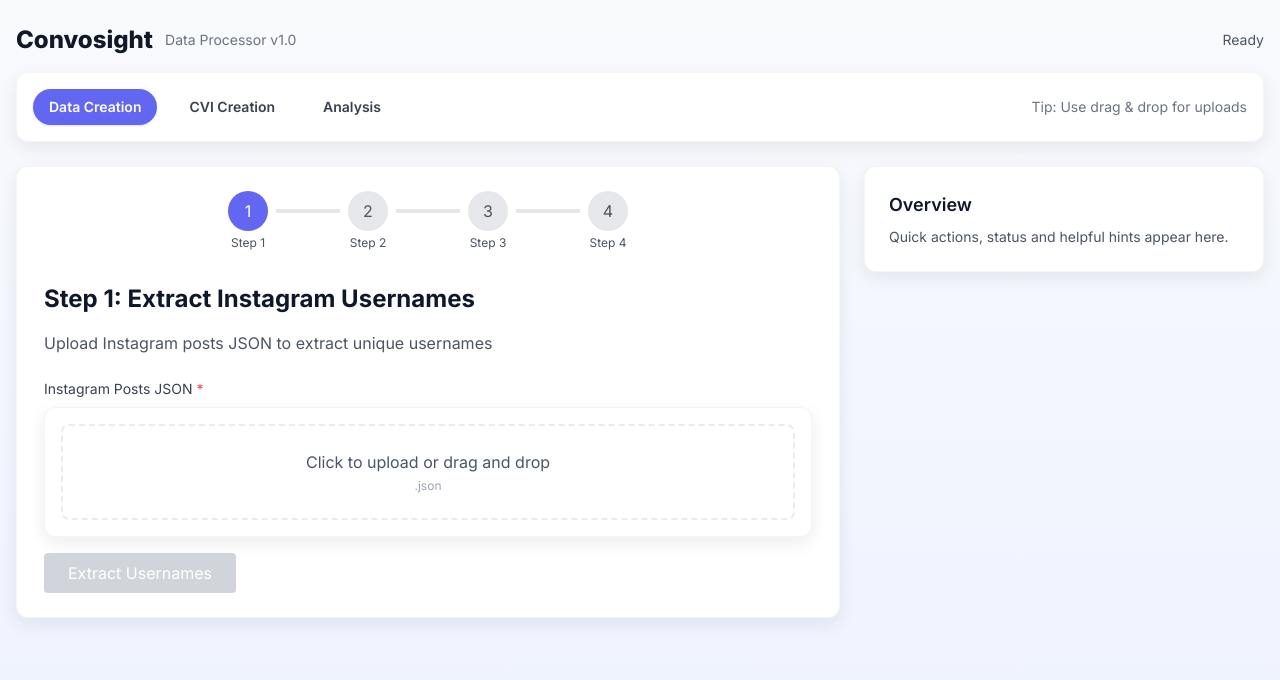
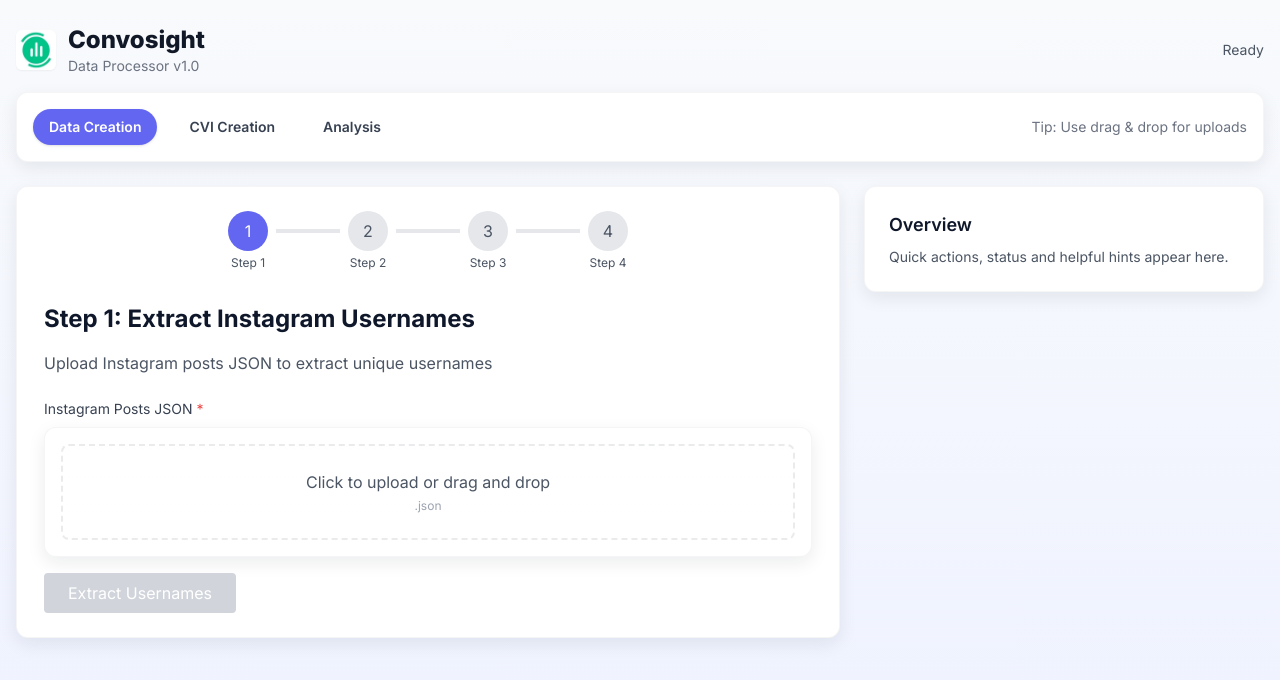
Before and after one commit to wildcraft958/Convosight_data_processor_v1.0, a React (Vite) app: page / in a window 1280 px wide. Shown: the top 680 px of the page. Built offline with nearby package versions, Linux system fonts and the light colour scheme.

Commit message:
chore: add header logo

```diff
--- a/src/App.jsx
+++ b/src/App.jsx
@@ -24,8 +24,11 @@
       <header className="bg-transparent pt-6 pb-4">
         <div className="max-w-7xl mx-auto px-4 flex items-center justify-between">
           <div className="flex items-center space-x-3">
-            <div className="text-2xl font-extrabold text-gray-900">Convosight</div>
-            <div className="text-sm text-gray-500">Data Processor v1.0</div>
+            <img src="/logo.webp" alt="Convosight" className="w-10 h-10 rounded-md object-cover shadow-sm" />
+            <div>
+              <div className="text-2xl font-extrabold text-gray-900">Convosight</div>
+              <div className="text-sm text-gray-500">Data Processor v1.0</div>
+            </div>
           </div>
           <div className="text-sm text-gray-600">Ready</div>
         </div>
```
